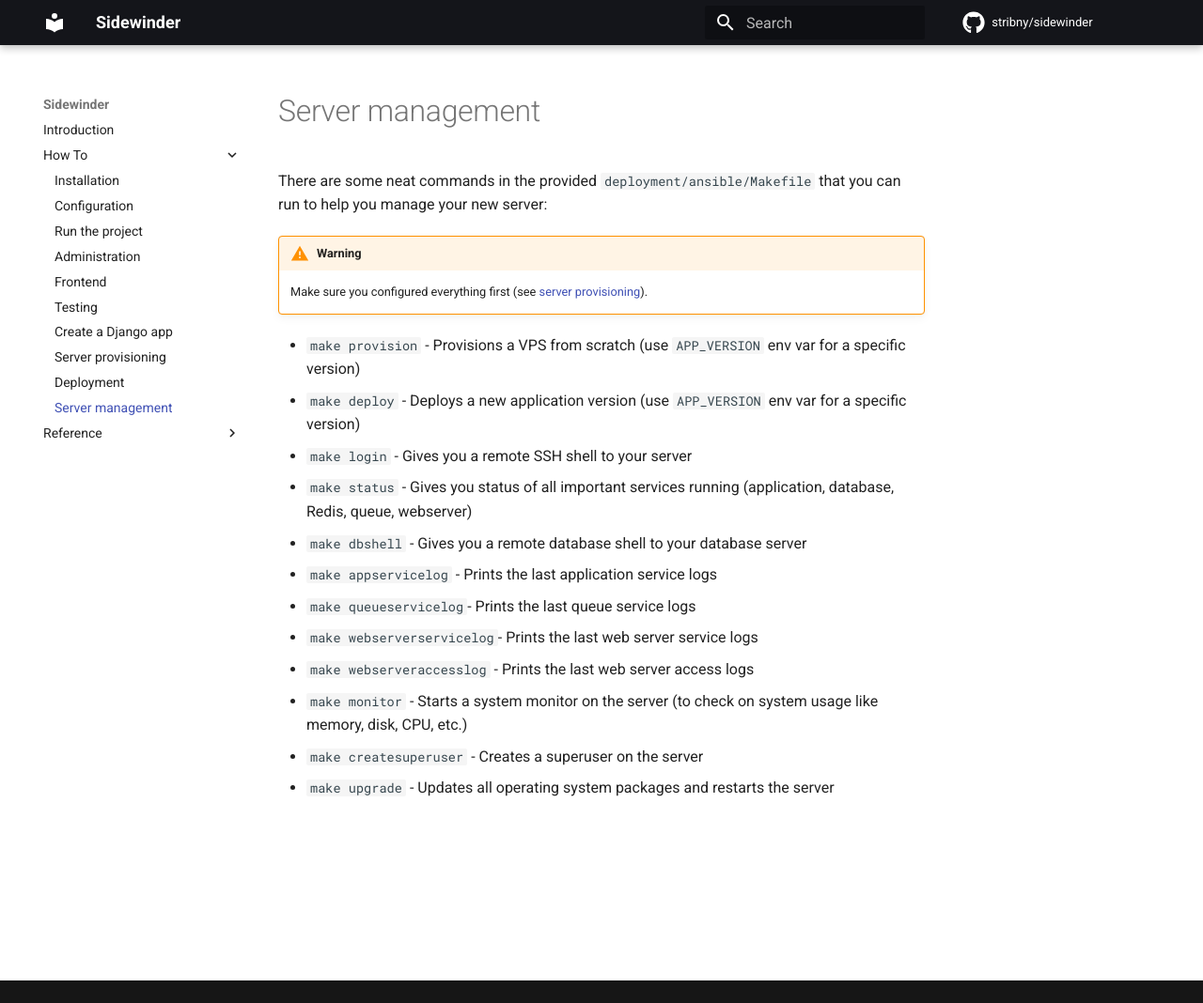
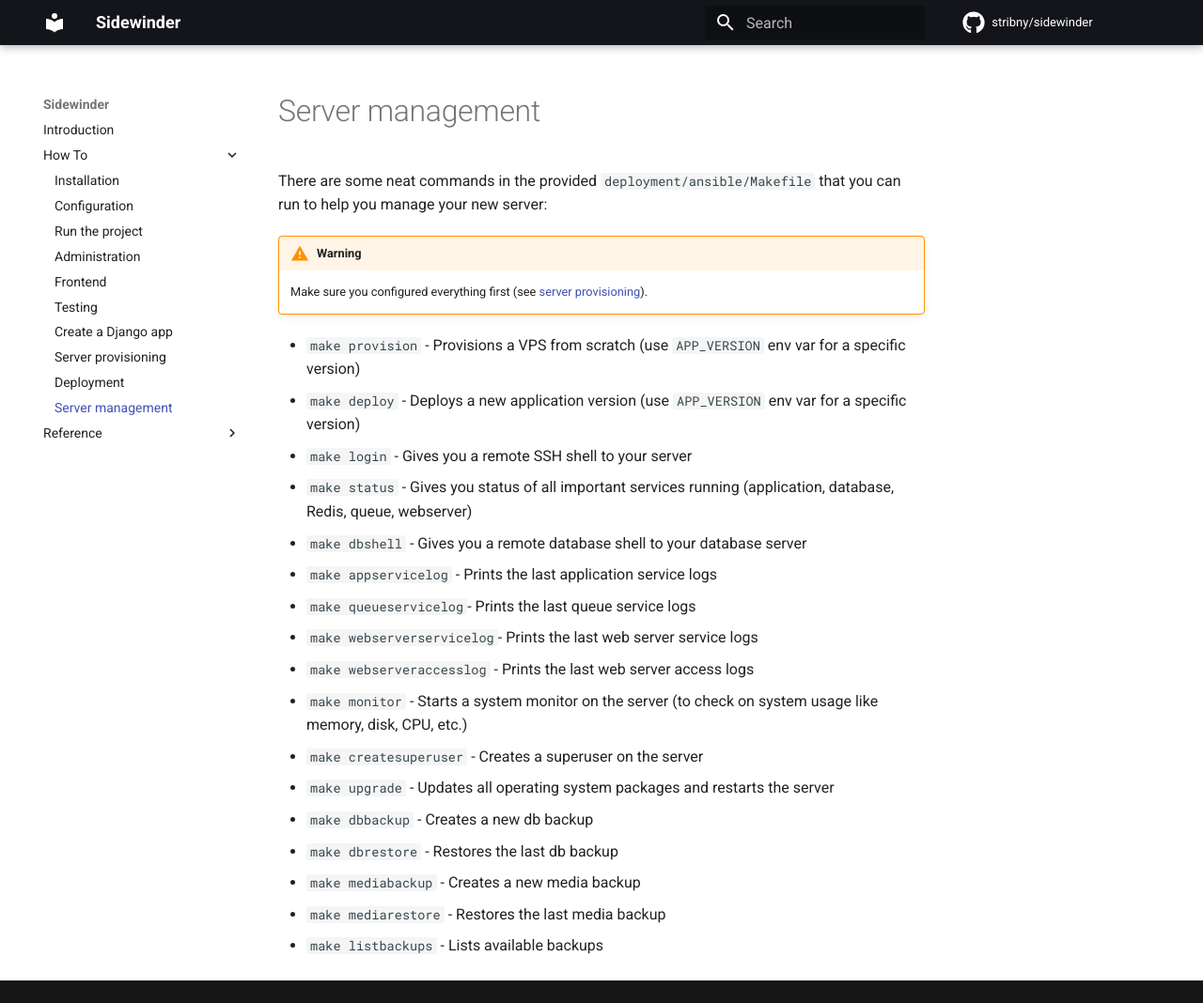
Before and after one commit to stribny/sidewinder, an MkDocs documentation site: the page built from docs/howto/server-management.md, in a window 1280 px wide and 1068 px high. Shown: the whole window at 94% size. Built offline with MkDocs 1.6.1 and Material for MkDocs 9.7.7, drawn with Linux system fonts in a browser that asks for light colours; comment, search, counter and statistics services are not loaded.

Commit message:
feat: Backup and restore commands

```diff
--- a/docs/howto/server-management.md
+++ b/docs/howto/server-management.md
@@ -18,3 +18,8 @@ There are some neat commands in the provided `deployment/ansible/Makefile` that
 - `make monitor` - Starts a system monitor on the server (to check on system usage like memory, disk, CPU, etc.)
 - `make createsuperuser` - Creates a superuser on the server
 - `make upgrade` - Updates all operating system packages and restarts the server
+- `make dbbackup` - Creates a new db backup
+- `make dbrestore` - Restores the last db backup
+- `make mediabackup` - Creates a new media backup
+- `make mediarestore` - Restores the last media backup
+- `make listbackups` - Lists available backups
--- a/pyproject.toml
+++ b/pyproject.toml
@@ -26,6 +26,7 @@ rich = "13.7.0"
 huey = "2.5.0"
 redis = "5.0.1"
 django-huey-monitor = "0.9.0"
+django-dbbackup = "4.1.0"
 
 [tool.poetry.group.dev.dependencies]
 django-browser-reload = "1.12.1"
```
Also changed, not shown: README.md (+1 -0 lines), docs/index.md (+1 -0 lines), 5 other files.
